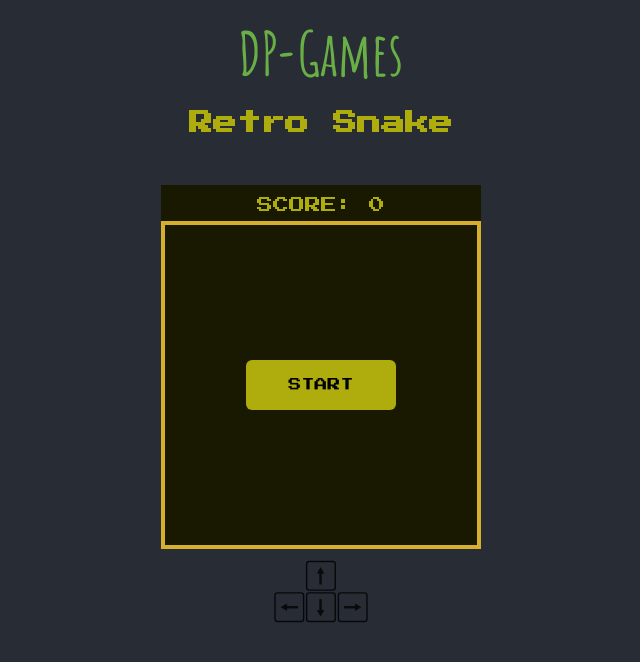
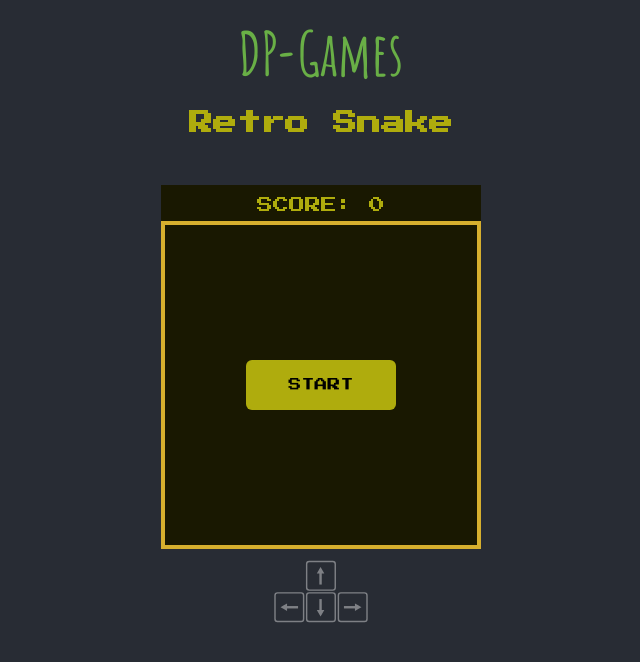
Before and after one commit to DuskoPeric/dp-games, a React (Create React App) app: page /dp-games/snake in a window 1280 px wide. Shown: the top 662 px of the page, without its empty margins (319-959 px from the left). Built offline with nearby package versions, Linux system fonts and the light colour scheme.

Commit message:
Whee, good night.

```diff
--- a/src/pages/SnakePage/SnakePage.scss
+++ b/src/pages/SnakePage/SnakePage.scss
@@ -13,7 +13,7 @@
   &__instructions{
     width: 100px;
     margin-top: 9px;
-    opacity: 0.8;
+    opacity: 0.4;
     @media #{$tablet}{
       display: none;
     }
```
Also changed, not shown: public/assets/images/kb.svg.
